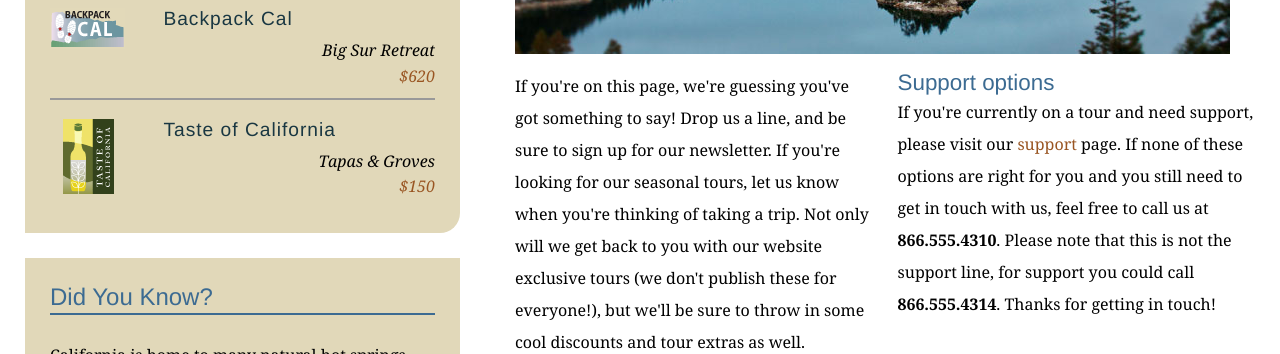
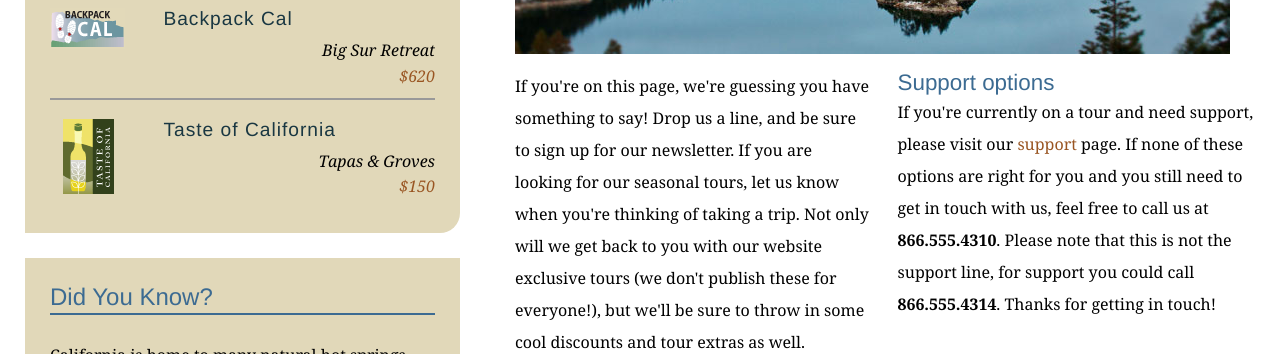
Before and after one commit to lars2184/explore_cali, a plain HTML site: page contact.html in a window 1280 px wide. Shown: the part 598-952 px from the top of the page. Drawn offline with Linux system fonts and the light colour scheme.

Commit message:
Removed contractions from contact page

```diff
--- a/contact.html
+++ b/contact.html
@@ -68,7 +68,7 @@
           <h1>Get in touch</h1>
           <img src="assets/images/emerald_bay.jpg" alt="Beautiful Lake Tahoe" class="articleImage" />
           <div class="multiCol">
-            <p>If you're on this page, we're guessing you've got something to say! Drop us a line, and be sure to sign up for our newsletter. If you're looking for our seasonal tours,  let us know when you're thinking of taking a trip. Not only will we get back to you with our website exclusive tours (we don't publish these for everyone!), but we'll be sure to throw in some cool discounts and tour extras as well.</p>
+            <p>If you're on this page, we're guessing you have something to say! Drop us a line, and be sure to sign up for our newsletter. If you are looking for our seasonal tours,  let us know when you're thinking of taking a trip. Not only will we get back to you with our website exclusive tours (we don't publish these for everyone!), but we'll be sure to throw in some cool discounts and tour extras as well.</p>
 
             <h2>Support options</h2>
             <p>If you're currently on a tour and need support, please visit our <a href="support.html">support</a> page. If none of these options are right for you and you still need to get in touch with us, feel free to call us at<span class="phone"> <strong>866.555.4310</strong>. Please note that this is not the support line, for support you could call </span><strong>866.555.4314</strong>. Thanks for getting in touch!</p>
```
